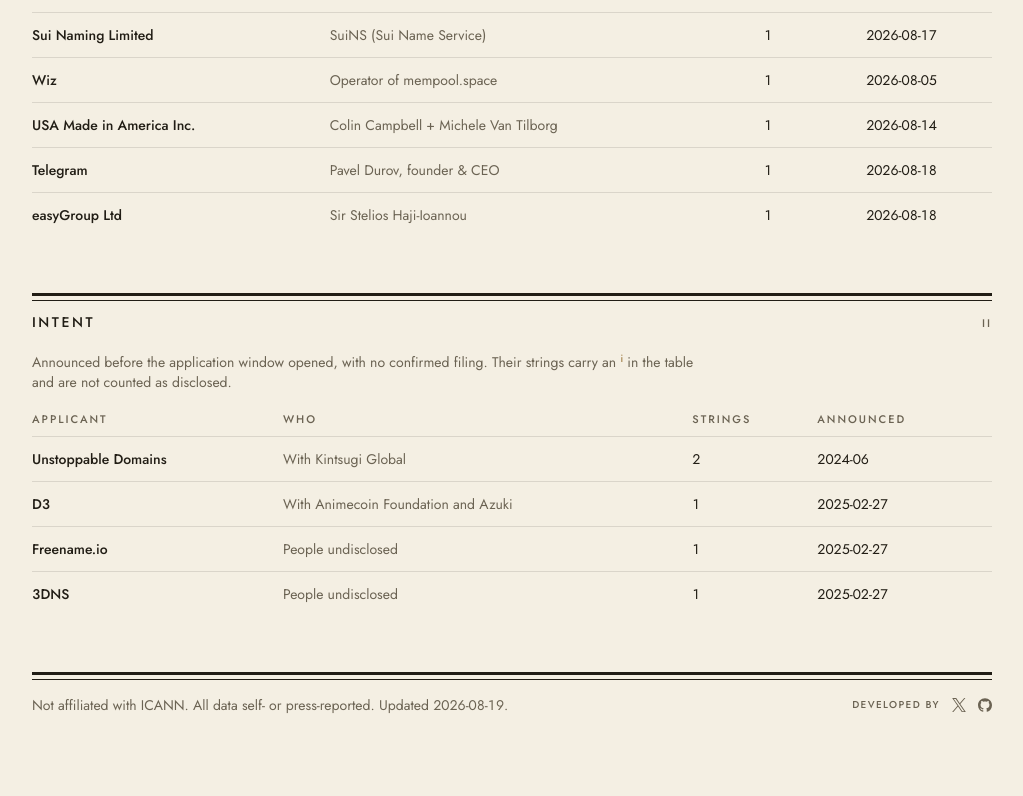
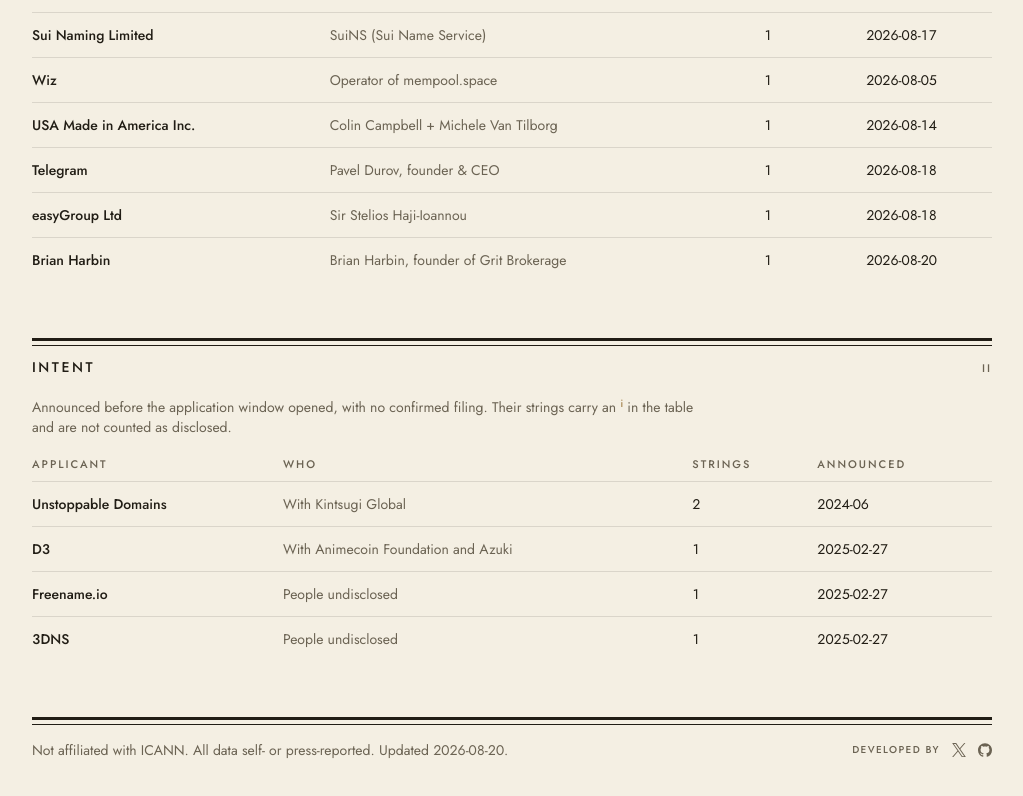
Before and after one commit to aslobodnik/stringscout, a Next.js app: page /applicants in a window 1280 px wide. Shown: the part 684-1480 px from the top of the page, without its empty margins (128-1151 px from the left). Built offline with nearby package versions, Linux system fonts and the light colour scheme.

Commit message:
add brian harbin — .grit

```diff
--- a/data/applicants.ts
+++ b/data/applicants.ts
@@ -192,6 +192,17 @@ export const applicants: Applicant[] = [
     sourceIds: ["dnw-starlight"],
   },
   {
+    slug: "harbin",
+    status: "disclosed",
+    name: "Brian Harbin",
+    backers: "Brian Harbin, founder of Grit Brokerage",
+    applicationCount: "1",
+    feesPaid: null,
+    revealedOn: "2026-08-20",
+    note: null,
+    sourceIds: ["dnw-grit"],
+  },
+  {
     slug: "unstoppable",
     status: "intent",
     name: "Unstoppable Domains",
--- a/data/claims.ts
+++ b/data/claims.ts
@@ -129,6 +129,9 @@ const starlight = expand(
   "primary"
 );
 
+// Brian Harbin — .grit, via Domain Name Wire (only record of the reveal).
+const harbin = expand(["grit"], "harbin", ["dnw-grit"]);
+
 // Pre-window intent announcements, per Domain Incite. Not applications: the
 // "intent" kind keeps them visible in the table without counting them as
 // disclosed strings.
@@ -156,5 +159,6 @@ export const claims: Claim[] = [
   ...telegram,
   ...easygroup,
   ...starlight,
+  ...harbin,
   ...intents,
 ];
--- a/data/meta.ts
+++ b/data/meta.ts
@@ -1,3 +1,3 @@
-export const lastUpdated = "2026-08-19";
+export const lastUpdated = "2026-08-20";
 // bump on every data edit
 export const tipEmail = "aslobodnik@gmail.com";
--- a/data/sources.ts
+++ b/data/sources.ts
@@ -123,6 +123,13 @@ export const sources: Source[] = [
     date: "2026-08-19",
   },
   {
+    id: "dnw-grit",
+    outlet: "Domain Name Wire",
+    title: "Brian Harbin hopes to spread grit with .grit top level domain name",
+    url: "https://domainnamewire.com/2026/08/20/brian-harbin-hopes-to-spread-grit-with-grit-top-level-domain-name/",
+    date: "2026-08-20",
+  },
+  {
     id: "di",
     outlet: "Domain Incite",
     title: "Second new gTLD contention set revealed",
```
